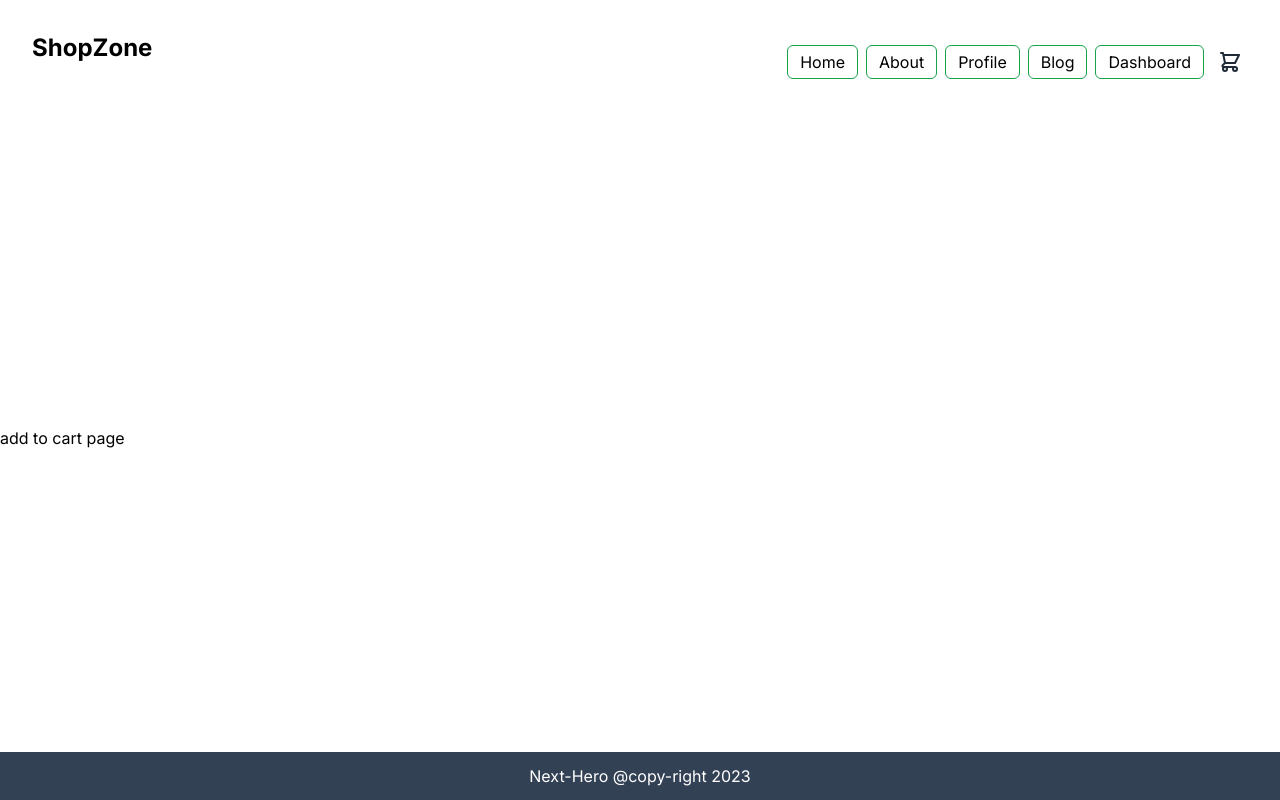
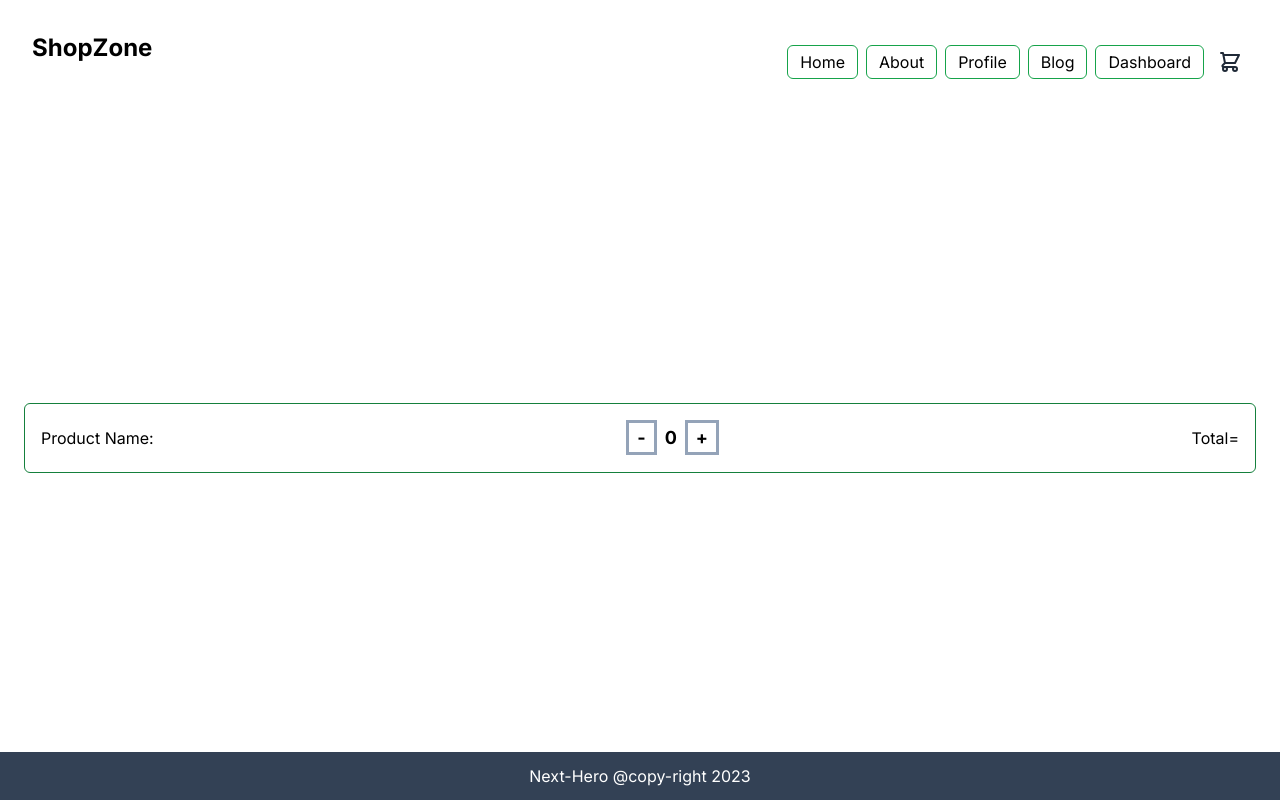
Before and after one commit to reshad21/nextjsrecap, a Next.js app: page /cart in a window 1280 px wide. Built offline with nearby package versions, Linux system fonts and the light colour scheme.

Commit message:
cart component add

```diff
--- a/src/app/(with-layout)/cart/page.js
+++ b/src/app/(with-layout)/cart/page.js
@@ -1,8 +1,9 @@
+import Cart from "@/components/Cartpage/Cart";
 
 const AddToCart = () => {
     return (
-        <div>
-            <h1>add to cart page</h1>
+        <div className="px-6">
+            <Cart/>
         </div>
     );
 };
--- /dev/null
+++ b/src/components/Cartpage/Cart.jsx
@@ -0,0 +1,16 @@
+
+const Cart = () => {
+    return (
+        <div className="border border-green-700 rounded-md p-4 flex justify-between items-center">
+            <h1>Product Name: </h1>
+            <div className="flex items-center p-1 gap-2">
+                <button><span className="border-[3px] border-slate-400 px-2 py-1 text-lg font-bold">-</span></button>
+                <span className="text-lg font-bold">0</span>
+                <button><span className="border-[3px] border-slate-400 px-2 py-1 text-lg font-bold">+</span></button>
+            </div>
+            <div>Total=</div>
+        </div>
+    );
+};
+
+export default Cart;
```
